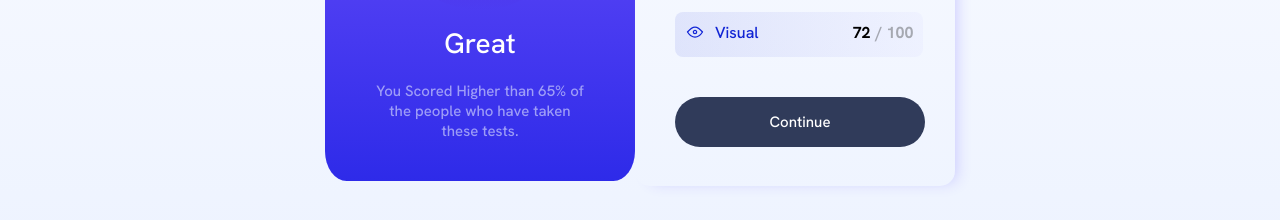
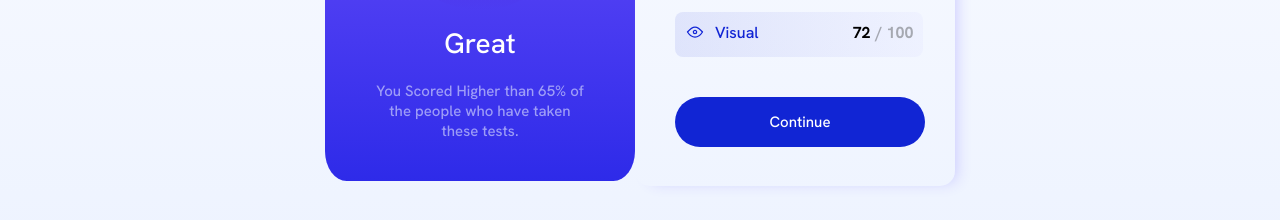
Before and after one commit to KaykePires/Project1, a plain HTML site: page index.html in a window 1280 px wide. In both pictures the pointer is over the element "Continue". Shown: the part 434-654 px from the top of the page. Drawn offline with Linux system fonts and the light colour scheme.

Commit message:
Update index.css

```diff
--- a/index.css
+++ b/index.css
@@ -248,7 +248,7 @@
 
 
 
-#Continue{
+.botao, #Continue{
     display: flex;
     margin-top: 40px;
     cursor: pointer;
@@ -265,4 +265,11 @@
     user-select: none;
 
 
+
+
+
 }
+
+#Continue:hover{
+    background-color: hsl(234, 85%, 45%) ;
+}
```
